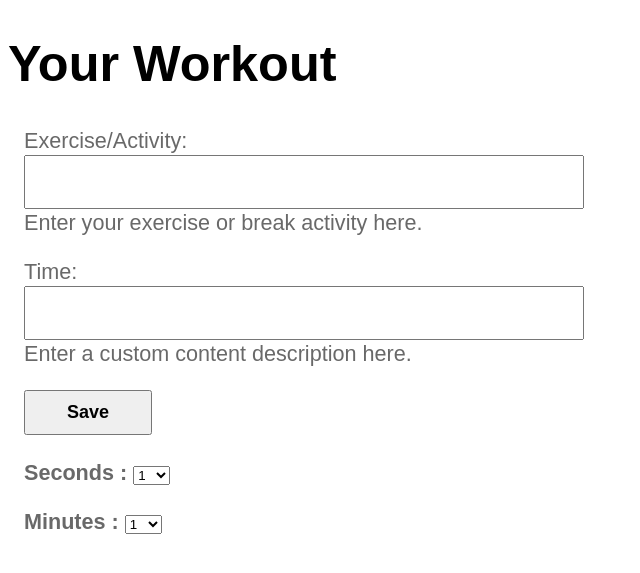
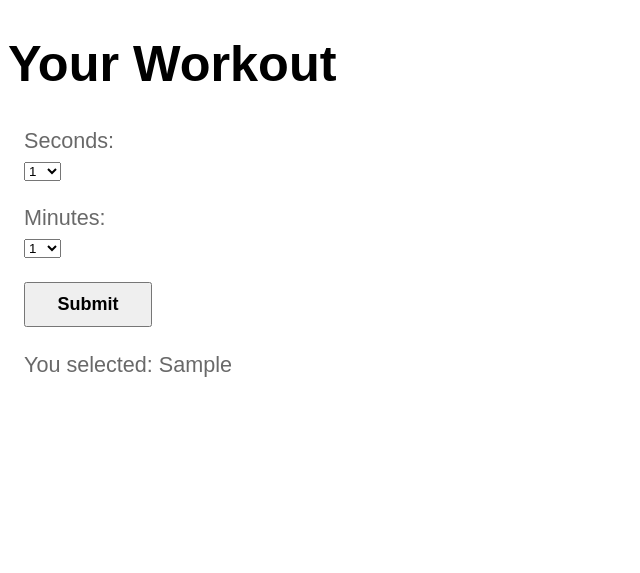
Before and after one commit to we3kends0nlyy/workout-timer-project, a Django app: template entries/templates/buildworkout/dropdown.html in a window 1280 px wide. Shown: the top 573 px of the page, without its empty margins (0-640 px from the left). Run offline with Django 3.2, Linux system fonts and the light colour scheme; data comes from the database, SQL or seed files in the repository; both versions use the stored data as it was after the commit; tables that the repository leaves empty hold one stand-in row (values such as "Sample post"); the template is opened without the code that fills it: values that come from a table or form of the project are taken from there, most other values are stand-ins (such as "Sample title", 1, 10 or a date in 2020).

Commit message:
I'm making some additions to the backend of the dropdown menu.I created a form class because it makes it easier to list out all the option of the dropdown menu rather than listing it all out in the database. I think I did that part wrong so using the form is the right way to go. I also implemented a get function in my DropdownMenu view class. This is what puts the dropdown menu on the screen. The post function inside the same class checks if the form submitted, then it retrieves the choices from the dropdown and allows me to do what I want with them. I am then able to redirect to whatever part of the webpage that I want to.

```diff
--- a/entries/forms.py
+++ b/entries/forms.py
@@ -0,0 +1,27 @@
+from django import forms
+
+class DropdownMenuForm(forms.Form):
+    seconds = forms.ChoiceField(choices=[(1, '1'), (2, '2'), (3, '3'), (4, '4'), (5, '5'),
+                                         (6, '6'), (7, '7'), (8, '8'), (9, '9'), (10, '10'),
+                                         (11, '11'), (12, '12'), (13, '13'), (14, '14'), (15, '15'),
+                                           (16, '16'), (17, '17'), (18, '18'), (19, '19'), (20, '20'),
+                                           (21, '21'), (22, '22'), (23, '23'), (24, '24'), (25, '25'),
+                                           (26, '26'), (27, '27'), (28, '28'), (29, '29'), (30, '30'),
+                                           (31, '31'), (32, '32'), (33, '33'), (34, '34'), (35, '35'),
+                                           (36, '36'), (37, '37'), (38, '38'), (39, '39'), (40, '40'),
+                                           (41, '41'), (42, '42'), (43, '43'), (44, '44'), (45, '45'),
+                                           (46, '46'), (47, '47'), (48, '48'), (49, '49'), (50, '50'),
+                                           (51, '51'), (52, '52'), (53, '53'), (54, '54'), (55, '55'),
+                                           (56, '56'), (57, '57'), (58, '58'), (59, '59'), (60, '60')])
+    minutes = forms.ChoiceField(choices=[(1, '1'), (2, '2'), (3, '3'), (4, '4'), (5, '5'),
+                                         (6, '6'), (7, '7'), (8, '8'), (9, '9'), (10, '10'),
+                                         (11, '11'), (12, '12'), (13, '13'), (14, '14'), (15, '15'),
+                                           (16, '16'), (17, '17'), (18, '18'), (19, '19'), (20, '20'),
+                                           (21, '21'), (22, '22'), (23, '23'), (24, '24'), (25, '25'),
+                                           (26, '26'), (27, '27'), (28, '28'), (29, '29'), (30, '30'),
+                                           (31, '31'), (32, '32'), (33, '33'), (34, '34'), (35, '35'),
+                                           (36, '36'), (37, '37'), (38, '38'), (39, '39'), (40, '40'),
+                                           (41, '41'), (42, '42'), (43, '43'), (44, '44'), (45, '45'),
+                                           (46, '46'), (47, '47'), (48, '48'), (49, '49'), (50, '50'),
+                                           (51, '51'), (52, '52'), (53, '53'), (54, '54'), (55, '55'),
+                                           (56, '56'), (57, '57'), (58, '58'), (59, '59'), (60, '60')])
--- a/entries/templates/buildworkout/dropdown.html
+++ b/entries/templates/buildworkout/dropdown.html
@@ -1,22 +1,11 @@
-{% extends "entries/base.html" %}
+{% extends 'entries/base.html' %}
 {% block content %}
-    <form method="get">
+    <form method="post">
         {% csrf_token %}
         {{ form.as_p }}
-        <input type="submit" value="Save">
+        <button type="submit">Submit</button>
     </form>
-    <p><b>Seconds : </b>
-        <select name="seconds" class="form-control">
-  {% for results in showseconds %}
-           <option value="{{ results.seconds}}">{{ results.seconds}}</option>
-  {% endfor %}
-        </select>
-</p>
-<p><b>Minutes : </b>
-       <select name="minutes" class="form-control">
-   {% for results in showminutes %}
-       <option value="{{ results.minutes}}">{{ results.minutes}}</option>
-   {% endfor %}
-       </select>
-</p>
+    {% if selected_option %}
+        <p>You selected: {{ selected_option }}</p>
+    {% endif %}
 {% endblock %}
--- a/entries/views.py
+++ b/entries/views.py
@@ -2,16 +2,18 @@ from django.contrib import messages
 from django.contrib.auth.mixins import LoginRequiredMixin
 from django.contrib.messages.views import SuccessMessageMixin
 from django.urls import reverse_lazy
-from django.shortcuts import render
+from django.shortcuts import render, redirect
 from django.views.generic import (
     ListView,
     DetailView,
     CreateView,
     UpdateView,
     DeleteView,
+    View
 )
 from django import forms
-from .models import Entry, Time
+from .forms import DropdownMenuForm
+from .models import Entry, Time, Workouts
 
 class EntryForm(forms.ModelForm):
     class Meta:
@@ -33,17 +35,24 @@ class LockedView(LoginRequiredMixin):
     login_url = "admin:login"
 
 
-class DropdownMenu(LockedView, SuccessMessageMixin, CreateView):
-    model = Time
+class DropdownMenu(View):
     template_name = 'buildworkout/dropdown.html'
-    fields = ["seconds"]
-    success_url = reverse_lazy("entry-list")
-    success_message = "Your workout was created!"
+    model = Workouts
 
     def get(self, request, *args, **kwargs):
-        results = Time.objects.all()
-        context = {"showseconds": results, "showminutes": results}
-        return render(request, self.template_name, context)
+        form = DropdownMenuForm()  # Initialize the form
+
+        return render(request, self.template_name, {'form': form})
+
+    def post(self, request, *args, **kwargs):
+        form = DropdownMenuForm(request.POST)
+        if form.is_valid():
+            selected_option_seconds = form.cleaned_data['seconds']
+            selected_option_minutes = form.cleaned_data['minutes']
+            print(selected_option_seconds, selected_option_minutes)
+
+            return redirect('entry-list')  # Redirect to the desired URL
+        return render(request, self.template_name, {'form': form})
 
 
 class BuildWorkoutCreateView(LockedView, SuccessMessageMixin, CreateView):
```
Also changed, not shown: db.sqlite3.
